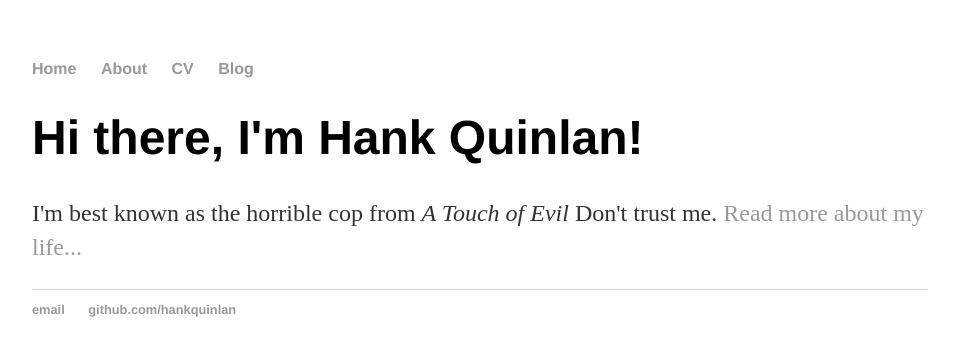
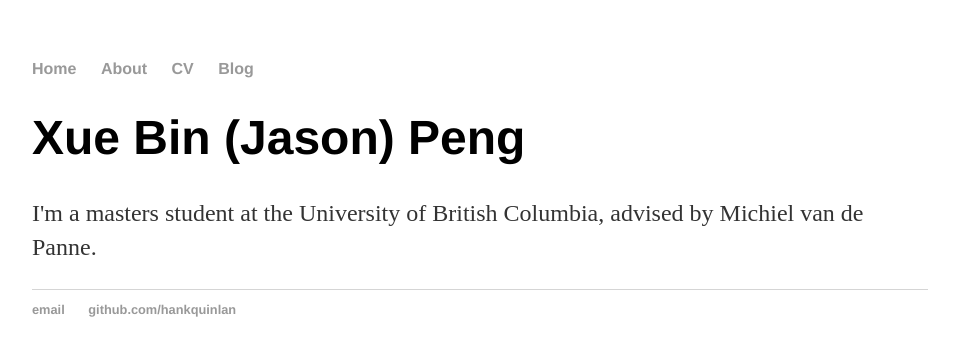
Before and after one commit to xbpeng/xbpeng.github.io, a Jekyll site: the page built from index.html, in a window 1280 px wide. Shown: the top 356 px of the page, without its empty margins (160-1115 px from the left). Built offline with Jekyll 4.4.1, drawn with Linux system fonts in a browser that asks for light colours.

Commit message:
Update index.html
changing bio a bit

```diff
--- a/index.html
+++ b/index.html
@@ -3,6 +3,6 @@ layout: default
 title: Xue Bin (Jason) Peng
 ---
 <div class="blurb">
-	<h1>Hi there, I'm Hank Quinlan!</h1>
-	<p>I'm best known as the horrible cop from <em>A Touch of Evil</em> Don't trust me. <a href="/about">Read more about my life...</a></p>
+	<h1>Xue Bin (Jason) Peng</h1>
+	<p>I'm a masters student at the University of British Columbia, advised by Michiel van de Panne.</a></p>
 </div><!-- /.blurb -->
```
